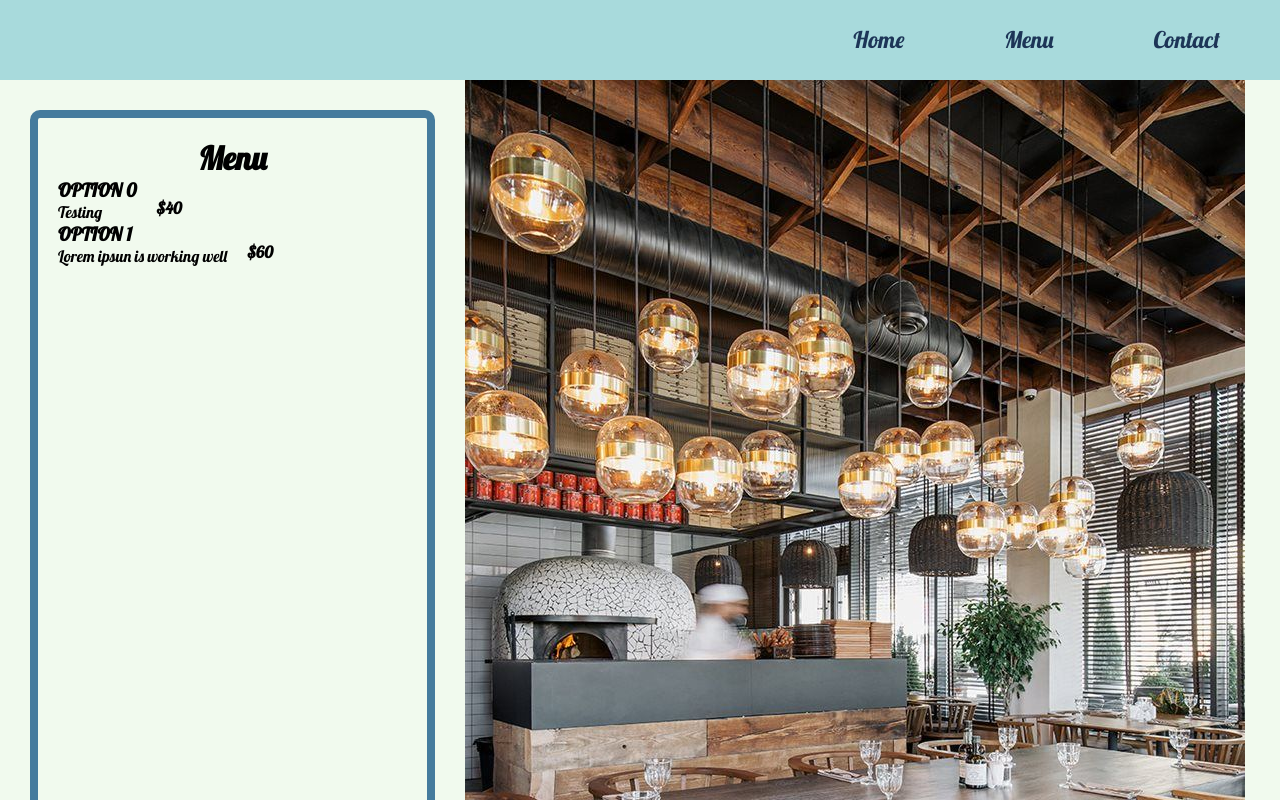
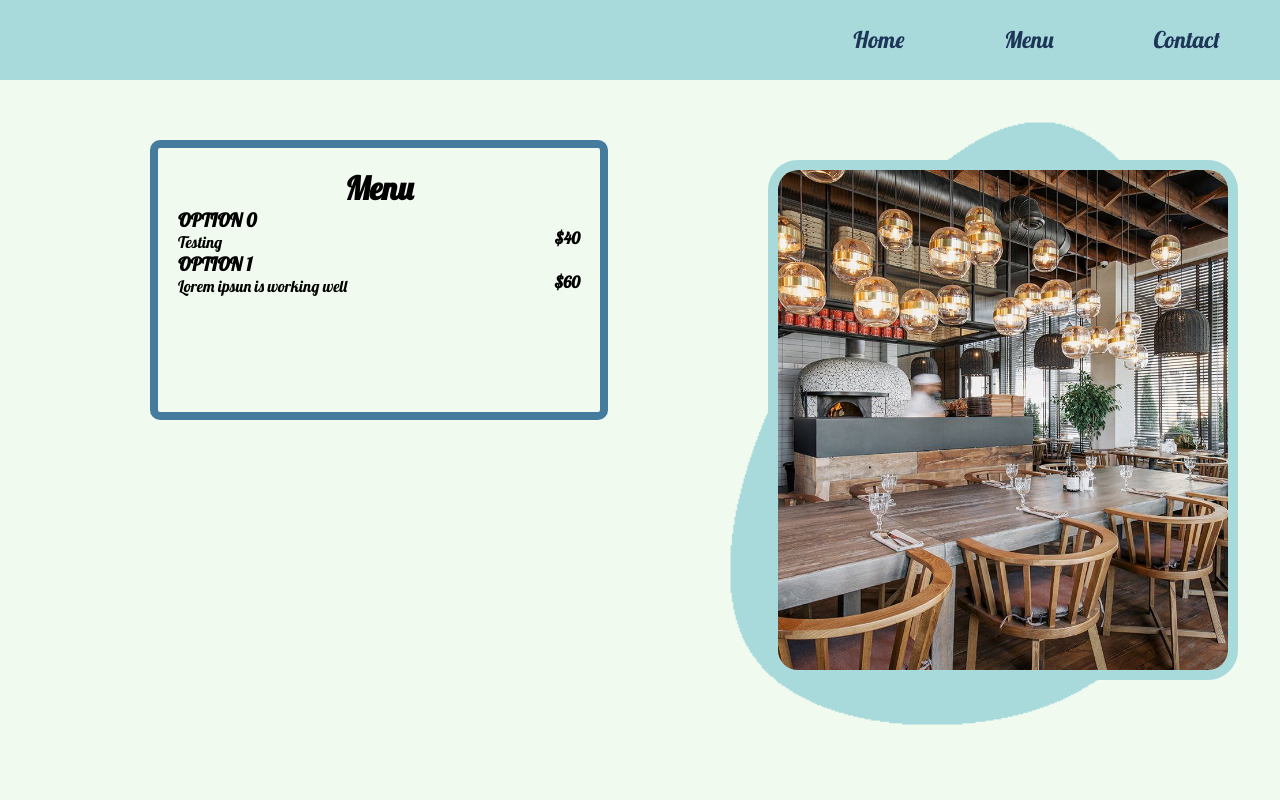
Before and after one commit to luisvinicius09/jsRestaurant, a website built with webpack: page dist/index.html in a window 1280 px wide. Both pictures are taken after a click on the link "Menu". Shown: the top 800 px of the page. Built offline with nearby package versions, Linux system fonts and the light colour scheme.

Commit message:
Add and update styling

```diff
--- a/src/assets/css/index.css
+++ b/src/assets/css/index.css
@@ -19,6 +19,10 @@
 
 .j-center {
   justify-content: center;
+}
+
+.j-btw {
+  justify-content: space-between;
 }
 
 .d-block {
@@ -104,11 +108,12 @@ header a:hover {
 
 /* Menu page */
 
+
 .menuContent {
   border: 8px solid #457B9D;
   border-radius: 10px;
   padding: 20px;
-  margin: 30px;
+  margin: 60px 60px 60px 150px;
   width: 500px;
 }
 
@@ -118,6 +123,7 @@ header a:hover {
 
 .item {
   display: flex;
+  justify-content: space-between;
 }
 
 .itemValue {
@@ -125,3 +131,31 @@ header a:hover {
   position: relative;
   top: 20px;
 }
+
+.menuImages {
+  width: 450px;
+  height: 400px;
+  position: relative;
+  margin-right: 250px;
+}
+
+.menu-photo {
+  width: inherit;
+  height: 500px;
+  position: absolute;
+  z-index: 10;
+  object-fit: cover;
+  top: 80px;
+  left: 100px;
+  border: 10px solid #A8DADC;
+  border-radius: 30px;
+}
+
+.blobMenu {
+  position: absolute;
+  width: 500px;
+  height: auto;
+  z-index: 1;
+  top: 40px;
+  left: 60px;
+}
--- a/src/js/homepage.js
+++ b/src/js/homepage.js
@@ -17,7 +17,7 @@ const home = () => {
   imageTwo.src = '../src/assets/images/blob.png';
   imageTwo.alt = 'Main image background';
 
-  const images = [imageOne, imageTwo]
+  const images = [imageOne, imageTwo];
   for(let i=0; i < images.length; i++) {
     mainImages.appendChild(images[i]);
   }
```
